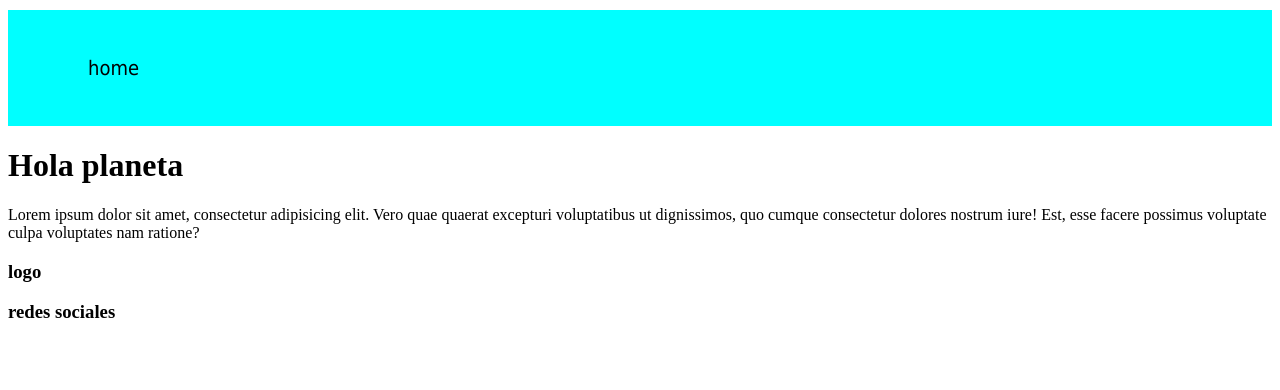
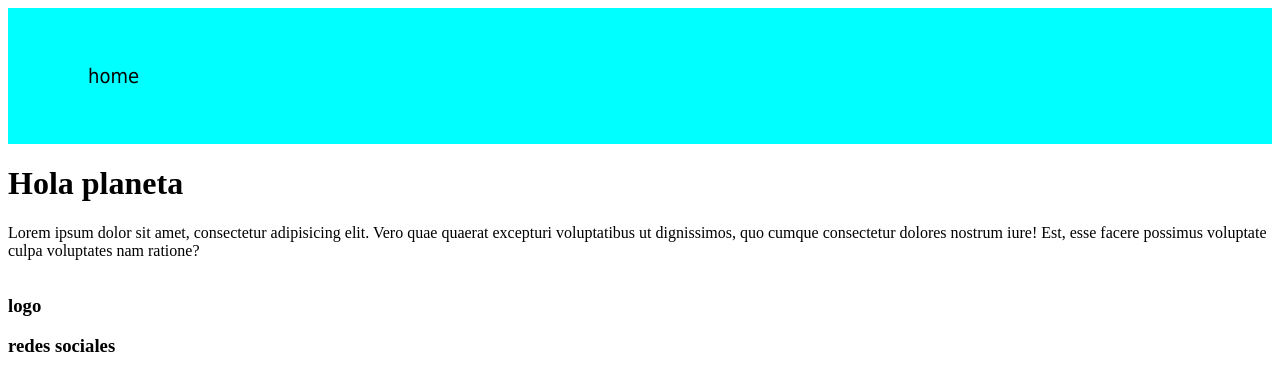
Before and after one commit to lauraljl/clase12, a website: page index.html in a window 1280 px wide. Drawn offline with Linux system fonts and the light colour scheme.

Commit message:
agregando grids x2

```diff
--- a/scss/style.scss
+++ b/scss/style.scss
@@ -5,7 +5,22 @@ $black:black;
 $white:white;
 $f-size-p-desktop:20px;
 $f-size-p-mobile:18px;
+$grid:grid;
+$auto:auto;
+$full-width:100%;
 
+.grid{
+display: $grid;
+grid-template-columns: $full-width;
+grid-template-rows: repeat(3,$auto);
+grid-template-areas: "header"
+"main"
+"footer";
+header{grid-area: header;}
+main{grid-area: main;}
+footer{grid-area: footer;}
+
+}
 //Nesting
 header{background-color: aqua;
 nav{
```
Also changed, not shown: css/style.css, 1 other file.
